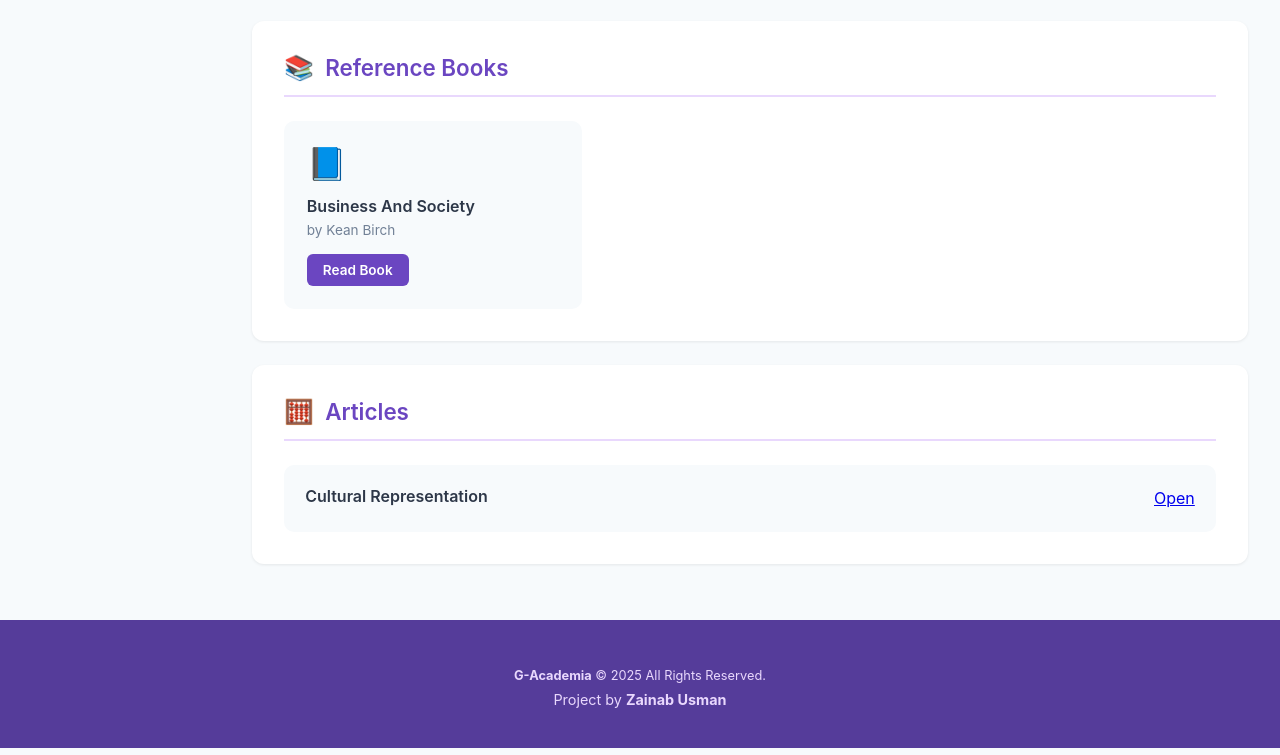
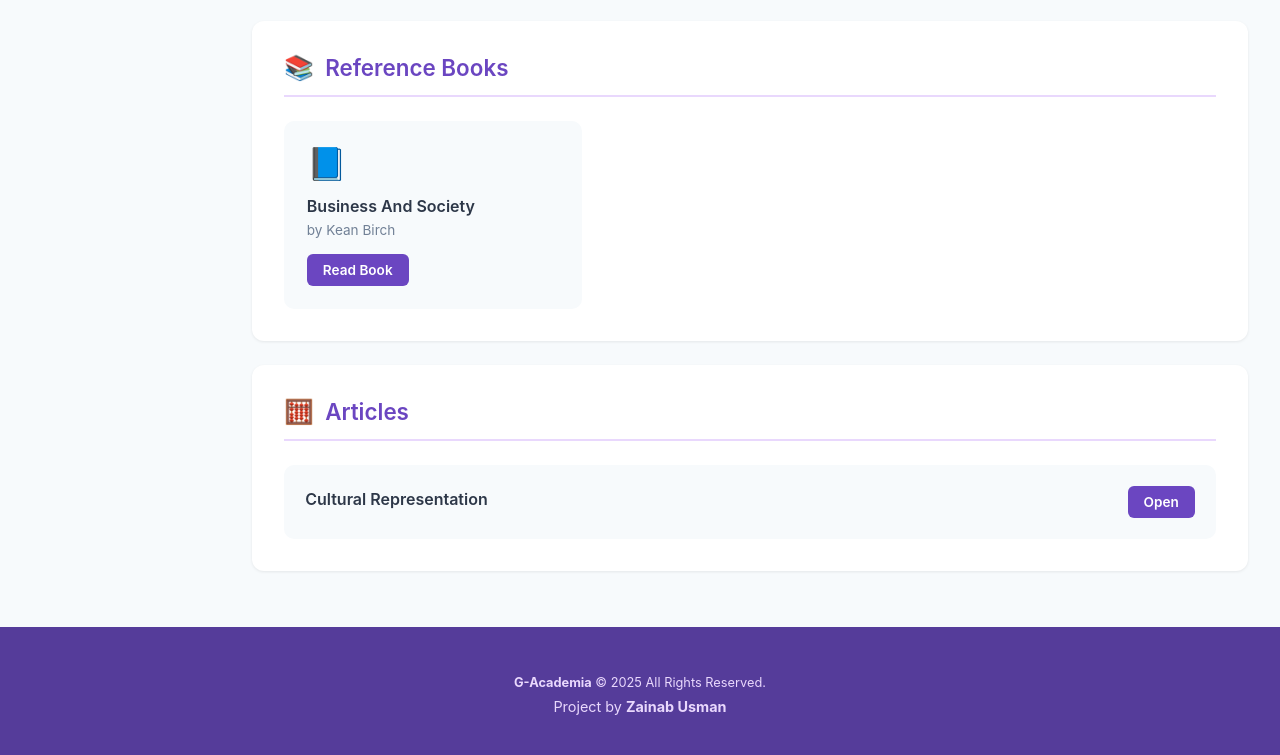
Before and after one commit to ferketox/gacademia, a website: page bus.html in a window 1280 px wide. Shown: the part 1403-2158 px from the top of the page. Drawn offline with Linux system fonts and the light colour scheme.

Commit message:
Update bus.html

```diff
--- a/bus.html
+++ b/bus.html
@@ -919,7 +919,7 @@
                             <div class="resource-title">Cultural Representation</div>
                             <div class="resource-meta"></div>
                         </div>
-                        <a href="https://www.linkedin.com/posts/ugcPost-7400563283004461056-kDf3?utm_source=social_share_video_v2&utm_medium=android_app&rcm=ACoAAArkbggBtdy8LGqE8dTMpLEDYS6h6-t9XZc&utm_campaign=share_via">Open</a>
+                        <a href="https://www.linkedin.com/posts/ugcPost-7400563283004461056-kDf3?utm_source=social_share_video_v2&utm_medium=android_app&rcm=ACoAAArkbggBtdy8LGqE8dTMpLEDYS6h6-t9XZc&utm_campaign=share_via" class="book-link">Open</a>
                     </div>
                     <!--<div class="resource-item">
                         <div class="resource-info">
```
